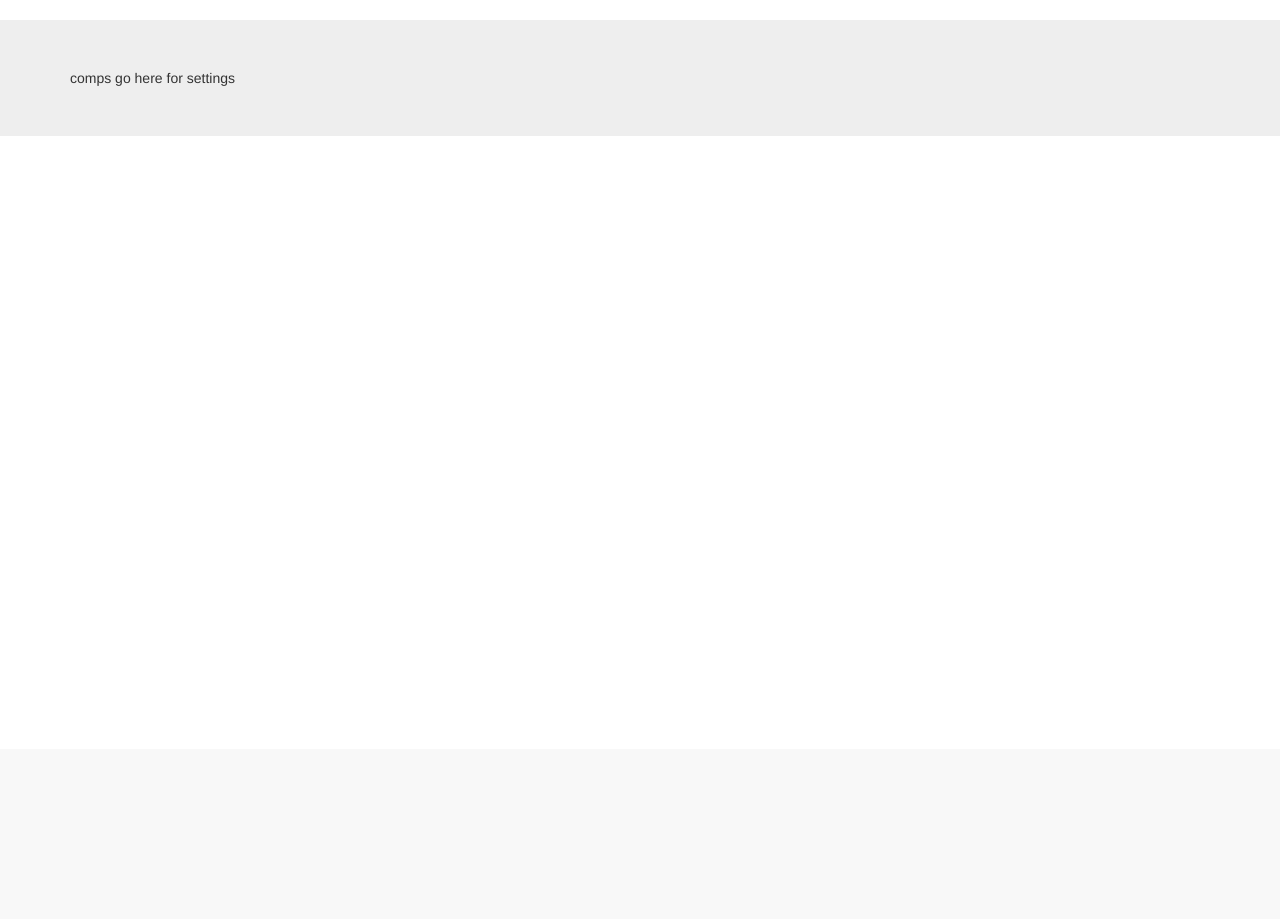
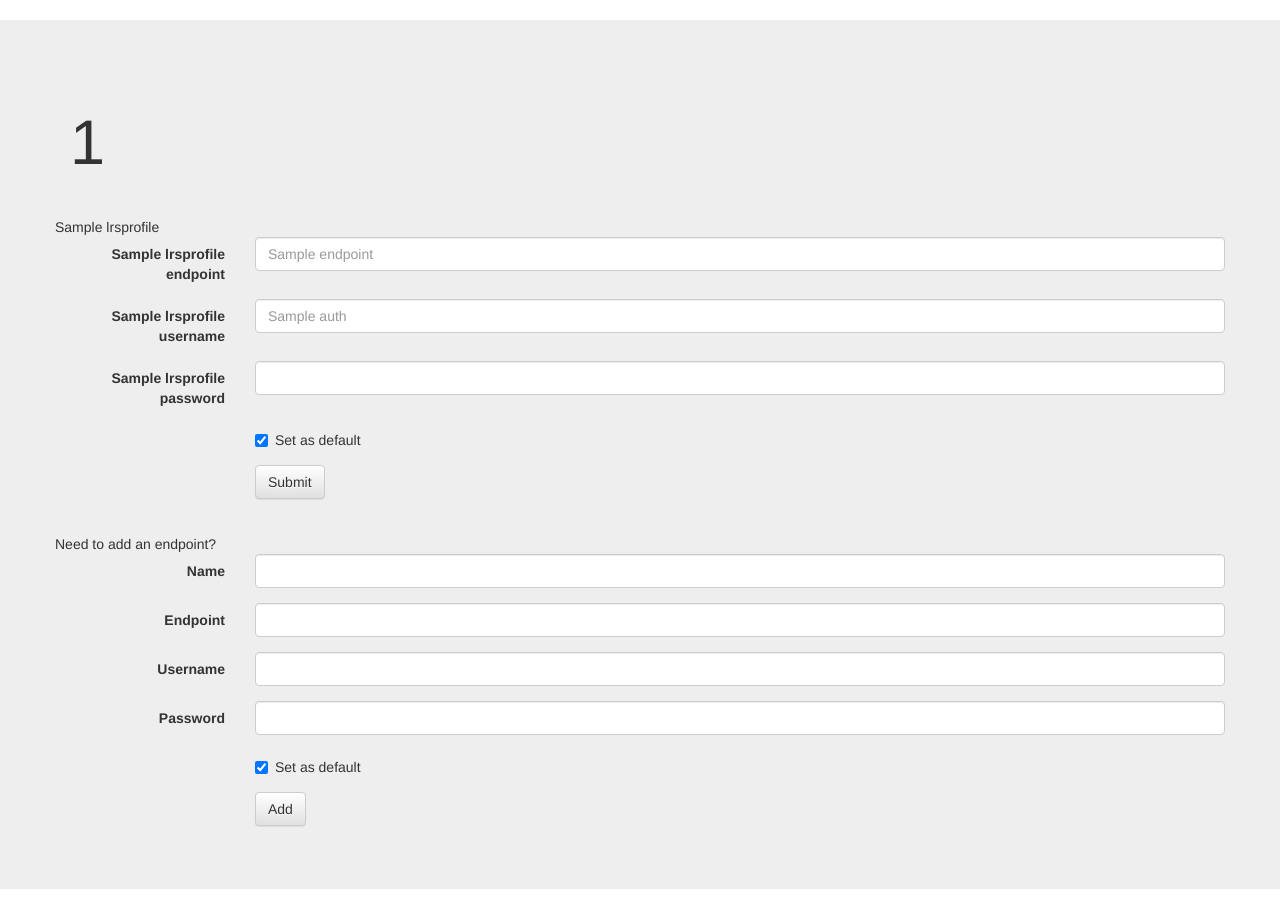
Before and after one commit to adlnet-archive/xci, a Flask app: page /me/settings in a window 1280 px wide. Shown: the part 51-970 px from the top of the page. Before the commit the page ends 137 px from the top, so only its background shows below. Run offline with Flask 2, Linux system fonts and the light colour scheme; a user stored in the database is signed in; a database or web service that is not in the repository returns one stand-in record (values such as "Sample title"); some libraries are stand-ins or nearby versions.

Commit message:
finished lrsprofiles

```diff
--- a/xci/templates/base.html
+++ b/xci/templates/base.html
@@ -12,6 +12,7 @@
 		<link rel="stylesheet" href="https://netdna.bootstrapcdn.com/bootstrap/3.0.2/css/bootstrap.min.css" rel="stylesheet">
 		<link rel="stylesheet" href="https://netdna.bootstrapcdn.com/bootstrap/3.0.2/css/bootstrap-theme.min.css">
 		<script src="https://netdna.bootstrapcdn.com/bootstrap/3.0.2/js/bootstrap.min.js"></script>
+		{% block js %}{% endblock %}
 	</head>
 	<body>
 		<nav class="navbar navbar-inverse navbar-static-top" role="navigation">
--- /dev/null
+++ b/xci/templates/mysettings.html
@@ -0,0 +1,94 @@
+{% extends "base.html" %}
+{% block content %}
+<div class="row">
+	<div class="col-xs-12">
+		<div class="page-header">
+			<h1>{{ current_user.id }}</h1>
+		</div>
+	</div>
+</div>
+<div class="row" id="formrow">
+	{% for profile in user_profiles %}
+	<span>{{ profile['name'] }}</span>
+	<form class="form-horizontal" role="form" method="post" id="{{ profile['name'] }}" action="{{ url_for('update_endpoint') }}">
+	<input type="hidden" name="name" value="{{ profile['name'] }}">
+	<div class="form-group">
+		<label class="col-sm-2 control-label" for="{{ profile['name'] + ' endpoint'}}">{{ profile['name'] + ' endpoint'}}</label>
+		<div class="col-sm-10">
+			<input type="textbox" name="endpoint" class="form-control" id="{{ profile['name'] + ' endpoint' }}" placeholder="{{ profile['endpoint'] }}"></input>
+		</div>
+	</div>
+	<div class="form-group">
+		<label class="col-sm-2 control-label" for="{{ profile['name'] + ' username'}}">{{ profile['name'] + ' username'}}</label>
+		<div class="col-sm-10">
+			<input type="textbox" name="auth" class="form-control" id="{{ profile['name'] + ' username' }}" placeholder="{{ profile['auth'] }}"></input>
+		</div>
+	</div>
+	<div class="form-group">
+		<label class="col-sm-2 control-label" for="{{ profile['name'] + ' password'}}">{{ profile['name'] + ' password'}}</label>
+		<div class="col-sm-10">
+			<input type="password" name="password" class="form-control" id="{{ profile['name'] + ' password' }}"></input>
+		</div>
+	</div>
+	<div class="form-group">
+		<div class="col-sm-offset-2 col-sm-10">
+			<div class="checkbox">
+				<label>
+					{% if profile['default'] %}
+					<input type="checkbox" name="default" id="{{ profile['name'] + ' default' }}" checked>Set as default
+					{% else %}
+					<input type="checkbox" name="default" id="{{ profile['name'] + ' default' }}">Set as default
+					{% endif %}
+				</label>
+			</div>
+		</div>
+	</div>
+	<div class="form-group">
+		<div class="col-sm-offset-2 col-sm-10">	<button type="submit" class="btn btn-default">Submit</button></div>
+	</div>
+	</form>
+	{% else %}
+	<div class="col-xs-12">You have no profiles yet!</div>
+	{% endfor %}
+	<br>
+	<span>Need to add an endpoint?</span>
+	<form class="form-horizontal" role="form" method="post" id="addendpoint" action="{{ url_for('add_endpoint') }}">
+		<div class="form-group">
+			<label class="col-sm-2 control-label" for="newname">Name</label>
+			<div class="col-sm-10">
+				<input type="textbox" name="newname" class="form-control" id="newname"></input>
+			</div>
+		</div>
+		<div class="form-group">
+			<label class="col-sm-2 control-label" for="newendpoint">Endpoint</label>
+			<div class="col-sm-10">
+				<input type="textbox" name="newendpoint" class="form-control" id="newendpoint"></input>
+			</div>
+		</div>
+		<div class="form-group">
+			<label class="col-sm-2 control-label" for="newauth">Username</label>
+			<div class="col-sm-10">
+				<input type="textbox" name="newauth" class="form-control" id="newauth"></input>
+			</div>
+		</div>
+		<div class="form-group">
+			<label class="col-sm-2 control-label" for="newpassword">Password</label>
+			<div class="col-sm-10">
+				<input type="password" name="newpassword" class="form-control" id="newpassword"></input>
+			</div>
+		</div>
+		<div class="form-group">
+			<div class="col-sm-offset-2 col-sm-10">
+				<div class="checkbox">
+					<label>
+						<input type="checkbox" name="newdefault" id="newdefault" checked>Set as default
+					</label>
+				</div>
+			</div>
+		</div>
+		<div class="form-group">
+			<div class="col-sm-offset-2 col-sm-10">	<button type="submit" class="btn btn-default">Add</button></div>
+		</div>
+	</form>
+</div>
+{% endblock %}
--- a/xci/views.py
+++ b/xci/views.py
@@ -1,6 +1,6 @@
 from xci import app, competency
 from flask import render_template, redirect, flash, url_for, request, make_response
-from forms import LoginForm, RegistrationForm, FrameworksForm
+from forms import LoginForm, RegistrationForm, FrameworksForm, SettingsForm
 from models import User
 from flask_login import LoginManager, login_user, login_required, logout_user, current_user
 from pymongo import MongoClient
@@ -48,8 +48,8 @@ def index():
 @app.route('/logout')
 @login_required
 def logout():
-    logout_user()
-    return redirect(url_for('index'))
+	logout_user()
+	return redirect(url_for('index'))
 
 @app.route('/login', methods=["GET","POST"])
 def login():
@@ -82,31 +82,110 @@ def sign_up():
 
 @app.route('/frameworks', methods=["GET", "POST"])
 def frameworks():
-    if request.method == 'GET':
-        return_dict = {'frameworks_form': FrameworksForm()}
-    else:
-        ff = FrameworksForm(request.form)
-        if ff.validate_on_submit():
-            try:
-                #add to system
-                pass
-            except Exception, e:
-                raise e
-            return_dict = {'frameworks_form': FrameworksForm()}
-        else:
-            return_dict = {'frameworks_form': ff}
+	if request.method == 'GET':
+		return_dict = {'frameworks_form': FrameworksForm()}
+	else:
+		ff = FrameworksForm(request.form)
+		if ff.validate_on_submit():
+			try:
+				#add to system
+				pass
+			except Exception, e:
+				raise e
+			return_dict = {'frameworks_form': FrameworksForm()}
+		else:
+			return_dict = {'frameworks_form': ff}
 
-    return_dict['cfwks'] = competency.get_all_comp_frameworks()
-    return render_template('frameworks.html', **return_dict)
+	return_dict['cfwks'] = competency.get_all_comp_frameworks()
+	return render_template('frameworks.html', **return_dict)
 
 @app.route('/me', methods=["GET"])
 @login_required
 def me():
-    comp_fwks = [] # Get user comps right here
-    return render_template('me.html', comp_fwks=comp_fwks)
+	username = current_user.id
+	user = db.userprofiles.find_one({'username':username})
+	user_comps = user['competencies']
+	# user_profiles = user['lrsprofiles']
+
+	# completed_comps = [c for c in user_comps if c['completed'] == True].count()
+	completed_comps = sum(1 for c in user_comps if c['completed'])
+	started_comps = len(user_comps) - completed_comps
+	name = user['first_name'] + ' ' + user['last_name']
+
+	return render_template('me.html', comps=user_comps, completed=completed_comps, started=started_comps, name=name, email=user['email'])
 
 @app.route('/me/<comp_id>', methods=["GET"])
 @login_required
 def me_comp(comp_id):
-    me = current_user
-    return render_template('mycomp.html', comp_id=comp_id)
+	me = current_user
+	return render_template('mycomp.html', comp_id=comp_id)
+
+@app.route('/me/settings', methods=["GET"])
+@login_required
+def me_settings():
+    username = current_user.id
+    user = db.userprofiles.find_one({'username':username})
+    user_profiles = user['lrsprofiles']
+
+    return render_template('mysettings.html', user_profiles=user_profiles)
+
+@app.route('/me/settings/update_endpoint', methods=["POST"])
+@login_required
+def update_endpoint():
+    username = current_user.id
+    #Werkzeug returns immutabledict object when multiple forms are on page. have to copy to get values
+    sf = request.form.copy()
+
+    default = False
+    if 'default' in sf.keys():
+        default = True
+
+    user = db.userprofiles.find_one({'username':username})
+    for profile in user['lrsprofiles']:
+        if profile['name'] == sf['name']:
+            profile['endpoint'] = sf['endpoint']
+            profile['auth'] = sf['auth']
+            profile['password'] = generate_password_hash(sf['password'])
+            profile['default'] = default
+        elif not profile['name'] == sf['name'] and default:
+            profile['default'] = False
+
+    db.userprofiles.update({'username':username}, user)
+
+    # db.userprofiles.update({'username':username, 'lrsprofiles.name': sf['name']}, {'$set':{'name':sf['name'],'endpoint':sf['endpoint'], 'auth':sf['auth'],
+    #     'password': generate_password_hash(sf['password']), 'default':default}})
+
+    return redirect(url_for('me'))
+
+@app.route('/me/settings/add_endpoint', methods=["POST"])
+@login_required
+def add_endpoint():
+    username = current_user.id
+    af = request.form.copy()
+    user = db.userprofiles.find_one({'username':username})
+
+    existing_names = [p['name'] for p in user['lrsprofiles']]
+
+    if af['newname'] in existing_names:
+        pass
+    else:
+        new_prof = {}
+        default = False
+        if 'newdefault' in af.keys():
+            default = True
+
+        new_prof['name'] = af['newname']
+        new_prof['endpoint'] = af['newendpoint']
+        new_prof['auth'] = af['newauth']
+        new_prof['password'] = generate_password_hash(af['newpassword'])
+        new_prof['default'] = default
+
+
+        if default:
+            for profile in user['lrsprofiles']:
+                profile['default'] = False
+
+        user['lrsprofiles'].append(new_prof)
+        db.userprofiles.update({'username':username}, user)
+
+    return redirect(url_for('me'))
```
Also changed, not shown: xci/forms.py (+7 -1 lines), xci/templates/me.html (+9 -1 lines).
